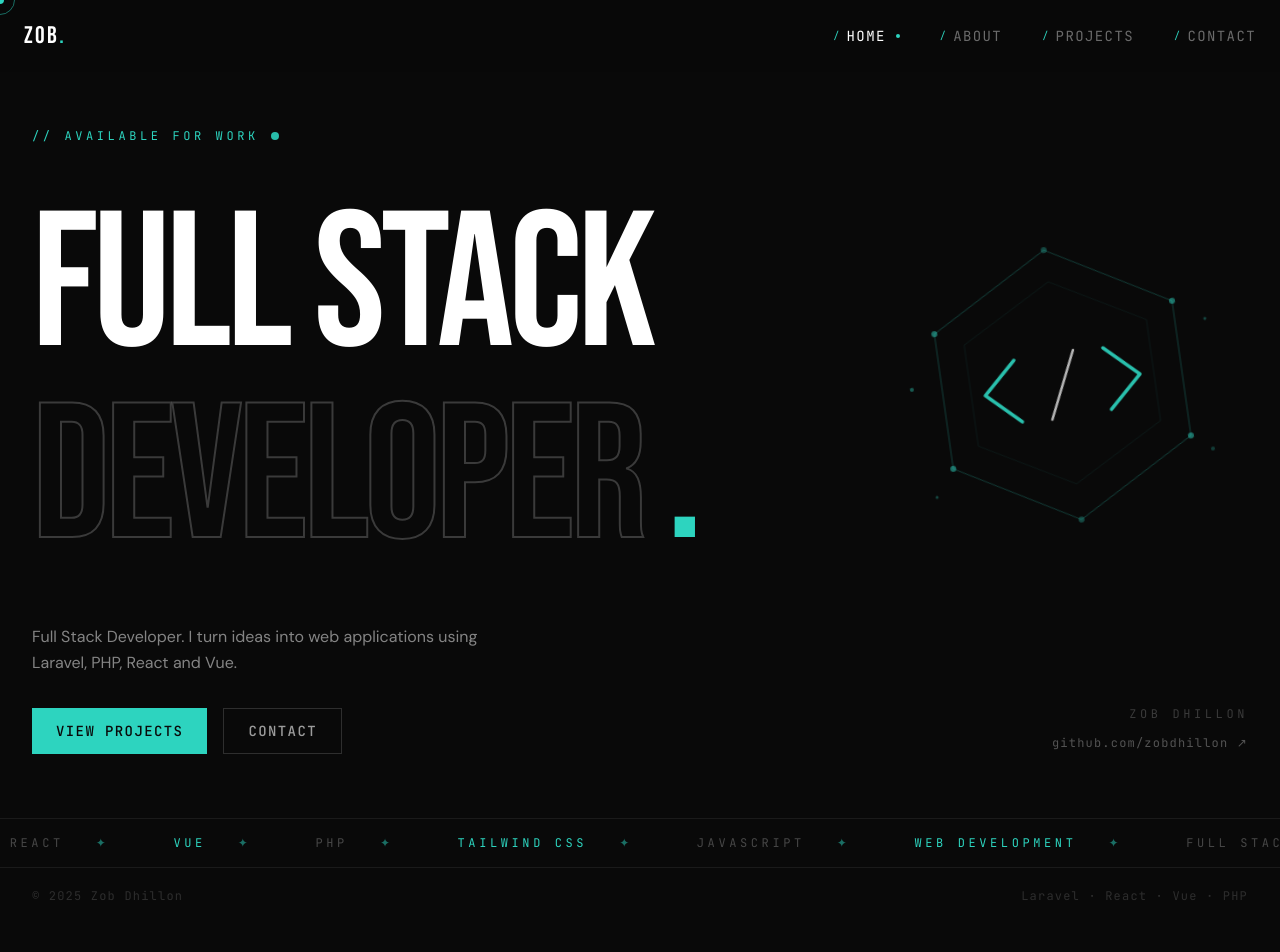
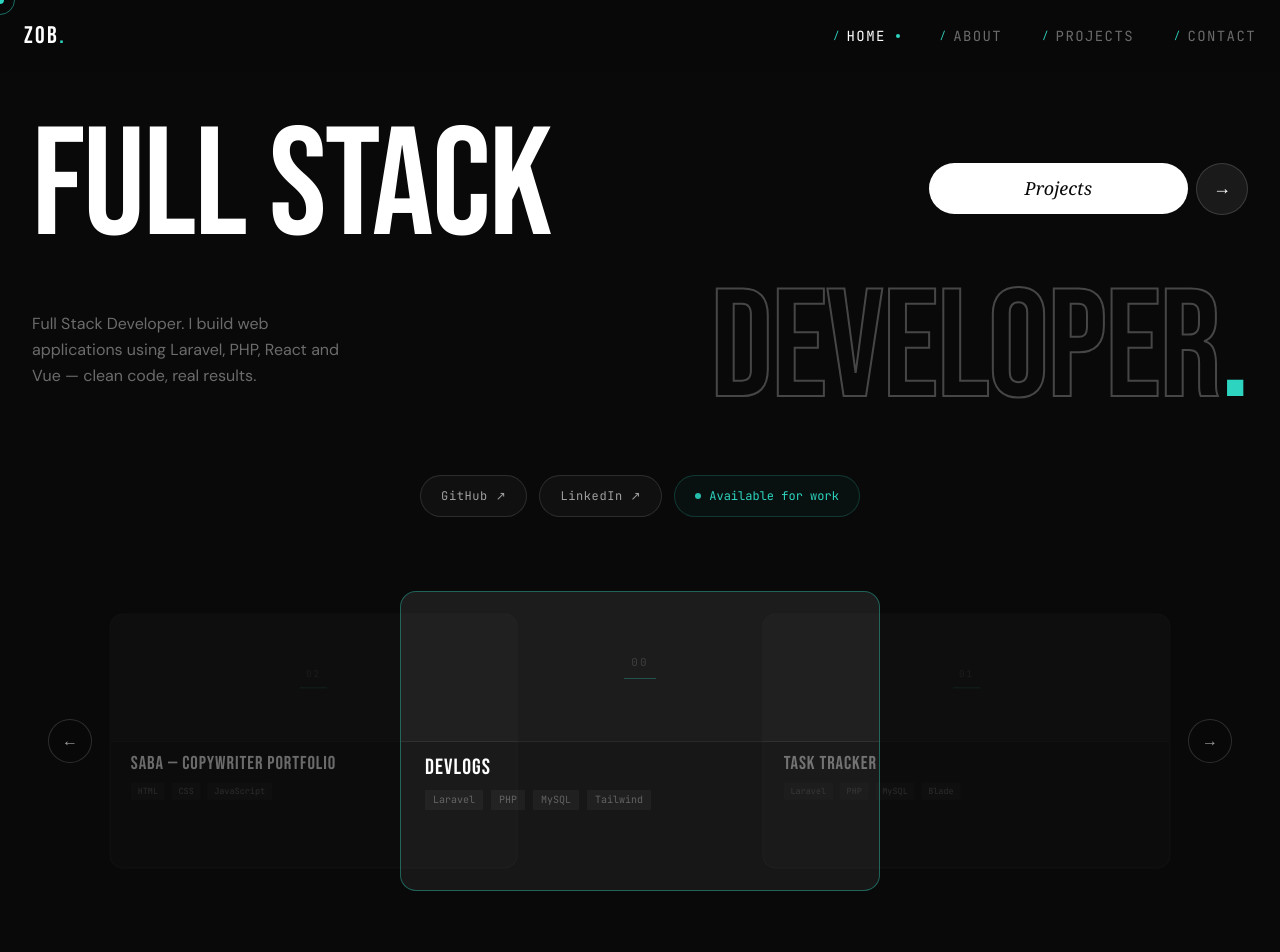
Before and after one commit to zobdhillon/zobportfolio, a React (Vite) app: page / in a window 1280 px wide. Shown: the top 952 px of the page. Built offline with nearby package versions, Linux system fonts and the light colour scheme.

Commit message:
feat: redesign home page with centered carousel and reference layout

```diff
--- a/src/pages/Home.jsx
+++ b/src/pages/Home.jsx
@@ -1,5 +1,260 @@
+import { useEffect, useRef, useState } from "react";
 import Marquee from "../components/Marquee";
-import { useEffect, useRef } from "react";
+
+const projects = [
+  {
+    num: "00",
+    title: "DevLogs",
+    description:
+      "A full stack developer-focused social platform built with Laravel. Create posts, track learning progress, set goals, and interact with other developers.",
+    tags: ["Laravel", "PHP", "MySQL", "Tailwind"],
+    live: "https://devlogs.42web.io",
+    github: "https://github.com/zobdhillon/devlogs",
+    image: null,
+  },
+  {
+    num: "01",
+    title: "Task Tracker",
+    description:
+      "A full stack task management app with authentication, CRUD operations, dark mode, and a clean Tailwind UI built with Laravel Breeze.",
+    tags: ["Laravel", "PHP", "MySQL", "Blade"],
+    github: "https://github.com/zobdhillon/TaskTracker",
+    image: null,
+  },
+  {
+    num: "02",
+    title: "Saba — Copywriter Portfolio",
+    description:
+      "A portfolio site designed and built for a professional copywriter. Clean layout, responsive design, smooth interactions. A real client project.",
+    tags: ["HTML", "CSS", "JavaScript"],
+    live: "https://sabach.netlify.app/",
+    image: null,
+  },
+];
+
+const socials = [
+  { label: "GitHub", href: "https://github.com/zobdhillon" },
+  { label: "LinkedIn", href: "https://linkedin.com" },
+];
+
+function ProjectCarousel() {
+  const containerRef = useRef(null);
+  const [containerWidth, setContainerWidth] = useState(900);
+  const [active, setActive] = useState(0);
+  const count = projects.length;
+
+  useEffect(() => {
+    const el = containerRef.current;
+    if (!el) return;
+    const update = () => setContainerWidth(el.clientWidth);
+    update();
+    const observer = new ResizeObserver(update);
+    observer.observe(el);
+    return () => observer.disconnect();
+  }, []);
+
+  const cardWidth = Math.min(480, Math.max(260, containerWidth * 0.46));
+  const step = Math.min(cardWidth * 0.68, containerWidth / 2);
+  const go = (dir) => setActive((prev) => (prev + dir + count) % count);
+
+  return (
+    <div className="mt-16 pb-20">
+      <div
+        ref={containerRef}
+        className="relative w-full overflow-hidden"
+        style={{ height: "320px" }}
+      >
+        {projects.map((project, i) => {
+          let offset = (((i - active) % count) + count) % count;
+          if (offset > count / 2) offset -= count;
+
+          const isCenter = offset === 0;
+          const isVisible = Math.abs(offset) <= 1;
+          const scale = isCenter ? 1 : 0.85;
+          const opacity = isCenter ? 1 : isVisible ? 0.4 : 0;
+
+          return (
+            <article
+              key={project.num}
+              className="group absolute top-1/2 left-1/2 overflow-hidden transition-all duration-500 ease-out"
+              style={{
+                width: cardWidth,
+                height: "300px",
+                borderRadius: "16px",
+                transform: `translate(-50%, -50%) translateX(${offset * step}px) scale(${scale})`,
+                opacity,
+                zIndex: isCenter ? 20 : 10 - Math.abs(offset),
+                pointerEvents: isCenter ? "auto" : "none",
+                background: isCenter
+                  ? "rgba(255,255,255,0.06)"
+                  : "rgba(255,255,255,0.03)",
+                border: `1px solid ${isCenter ? "rgba(45,212,191,0.4)" : "rgba(255,255,255,0.08)"}`,
+              }}
+            >
+              {/* Cover image area */}
+              <div
+                className="relative w-full flex items-center justify-center"
+                style={{
+                  height: "150px",
+                  background: "rgba(255,255,255,0.02)",
+                  borderBottom: "1px solid rgba(255,255,255,0.06)",
+                }}
+              >
+                {project.image ? (
+                  <img
+                    src={project.image}
+                    alt={project.title}
+                    className="w-full h-full object-cover"
+                  />
+                ) : (
+                  <div className="flex flex-col items-center gap-2">
+                    <span
+                      style={{
+                        color: "rgba(255,255,255,0.15)",
+                        fontSize: "11px",
+                        fontFamily: "'JetBrains Mono', monospace",
+                        letterSpacing: "0.2em",
+                      }}
+                    >
+                      {project.num}
+                    </span>
+                    <div
+                      style={{
+                        width: "32px",
+                        height: "1px",
+                        background: "rgba(45,212,191,0.3)",
+                      }}
+                    />
+                  </div>
+                )}
+              </div>
+
+              {/* Title — visible by default, fades on hover */}
+              <div
+                className="absolute px-6 transition-opacity duration-300 group-hover:opacity-0"
+                style={{ top: "162px" }}
+              >
+                <h3
+                  className="text-white leading-tight"
+                  style={{
+                    fontFamily: "'Bebas Neue', sans-serif",
+                    fontSize: "22px",
+                    letterSpacing: "0.05em",
+                  }}
+                >
+                  {project.title}
+                </h3>
+                <div className="flex gap-2 mt-2 flex-wrap">
+                  {project.tags.map((tag) => (
+                    <span
+                      key={tag}
+                      className="text-xs px-2 py-0.5"
+                      style={{
+                        color: "rgba(255,255,255,0.3)",
+                        background: "rgba(255,255,255,0.04)",
+                        fontFamily: "'JetBrains Mono', monospace",
+                        fontSize: "10px",
+                      }}
+                    >
+                      {tag}
+                    </span>
+                  ))}
+                </div>
+              </div>
+
+              {/* Description — slides up on hover */}
+              <div
+                className="absolute inset-x-0 bottom-0 translate-y-full transition-transform duration-300 ease-out group-hover:translate-y-0 p-6"
+                style={{
+                  background: "rgba(9,9,9,0.95)",
+                  borderTop: "1px solid rgba(45,212,191,0.15)",
+                }}
+              >
+                <p
+                  className="text-sm leading-relaxed mb-4"
+                  style={{
+                    color: "rgba(255,255,255,0.5)",
+                    fontFamily: "'DM Sans', sans-serif",
+                  }}
+                >
+                  {project.description}
+                </p>
+                <div className="flex gap-3">
+                  {project.live && (
+                    <a
+                      href={project.live}
+                      target="_blank"
+                      rel="noreferrer"
+                      className="px-4 py-2 text-xs tracking-widest uppercase transition-colors hover:opacity-80"
+                      style={{
+                        background: "#2DD4BF",
+                        color: "#090909",
+                        fontFamily: "'JetBrains Mono', monospace",
+                        borderRadius: "4px",
+                      }}
+                    >
+                      Live ↗
+                    </a>
+                  )}
+                  {project.github && (
+                    <a
+                      href={project.github}
+                      target="_blank"
+                      rel="noreferrer"
+                      className="px-4 py-2 text-xs tracking-widest uppercase transition-colors hover:border-white/40"
+                      style={{
+                        border: "1px solid rgba(255,255,255,0.15)",
+                        color: "rgba(255,255,255,0.5)",
+                        fontFamily: "'JetBrains Mono', monospace",
+                        borderRadius: "4px",
+                      }}
+                    >
+                      GitHub ↗
+                    </a>
+                  )}
+                </div>
+              </div>
+            </article>
+          );
+        })}
+
+        {/* Side arrows — vertically centered on cards */}
+        <button
+          onClick={() => go(-1)}
+          aria-label="Previous project"
+          className="absolute top-1/2 -translate-y-1/2 flex items-center justify-center transition-colors duration-200 hover:border-teal-400/50 z-30"
+          style={{
+            left: "16px",
+            width: "44px",
+            height: "44px",
+            borderRadius: "50%",
+            border: "1px solid rgba(255,255,255,0.15)",
+            background: "rgba(9,9,9,0.8)",
+            color: "rgba(255,255,255,0.6)",
+          }}
+        >
+          ←
+        </button>
+        <button
+          onClick={() => go(1)}
+          aria-label="Next project"
+          className="absolute top-1/2 -translate-y-1/2 flex items-center justify-center transition-colors duration-200 hover:border-teal-400/50 z-30"
+          style={{
+            right: "16px",
+            width: "44px",
+            height: "44px",
+            borderRadius: "50%",
+            border: "1px solid rgba(255,255,255,0.15)",
+            background: "rgba(9,9,9,0.8)",
+            color: "rgba(255,255,255,0.6)",
+          }}
+        >
+          →
+        </button>
+      </div>
+    </div>
+  );
+}
 
 export default function Home() {
   const heroRef = useRef(null);
@@ -8,212 +263,154 @@ export default function Home() {
     const els = heroRef.current?.querySelectorAll(".reveal");
     if (!els) return;
     els.forEach((el, i) => {
-      setTimeout(() => {
-        el.classList.add("show");
-      }, i * 120);
+      setTimeout(() => el.classList.add("show"), i * 120);
     });
   }, []);
 
   return (
-    <div className="min-h-screen flex flex-col">
-      <section
-        ref={heroRef}
-        className="flex-1 flex flex-col justify-center px-8 pt-32 pb-16 max-w-7xl mx-auto w-full relative overflow-hidden"
-      >
-        {/* Hero SVG — unchanged */}
-        <div
-          style={{
-            position: "absolute",
-            right: "-2%",
-            top: "50%",
-            transform: "translateY(-50%)",
-            width: "480px",
-            height: "480px",
-            pointerEvents: "none",
-          }}
-        >
-          <svg
-            width="100%"
-            viewBox="0 0 480 480"
-            xmlns="http://www.w3.org/2000/svg"
-          >
-            <style>{`
-              @keyframes float {
-                0%, 100% { transform: translateY(0px) rotate(-8deg); }
-                50% { transform: translateY(-18px) rotate(-8deg); }
-              }
-              .symbol-group {
-                animation: float 6s ease-in-out infinite;
-                transform-origin: 240px 240px;
-              }
-            `}</style>
-            <g className="symbol-group">
-              <polygon
-                points="240,80 360,148 360,284 240,352 120,284 120,148"
-                fill="none"
-                stroke="#2DD4BF"
-                strokeWidth="1"
-                opacity="0.25"
-              />
-              <polygon
-                points="240,112 332,163 332,265 240,316 148,265 148,163"
-                fill="none"
-                stroke="#2DD4BF"
-                strokeWidth="0.6"
-                opacity="0.12"
-              />
-              <path
-                d="M195 185 L162 216 L195 247"
-                fill="none"
-                stroke="#2DD4BF"
-                strokeWidth="3.5"
-                strokeLinecap="round"
-                strokeLinejoin="round"
-                opacity="0.9"
-              />
-              <path
-                d="M285 185 L318 216 L285 247"
-                fill="none"
-                stroke="#2DD4BF"
-                strokeWidth="3.5"
-                strokeLinecap="round"
-                strokeLinejoin="round"
-                opacity="0.9"
-              />
-              <line
-                x1="255"
-                y1="183"
-                x2="225"
-                y2="249"
-                stroke="#ffffff"
-                strokeWidth="2.5"
-                strokeLinecap="round"
-                opacity="0.7"
-              />
-              <circle cx="120" cy="148" r="3" fill="#2DD4BF" opacity="0.5" />
-              <circle cx="360" cy="148" r="3" fill="#2DD4BF" opacity="0.5" />
-              <circle cx="360" cy="284" r="3" fill="#2DD4BF" opacity="0.5" />
-              <circle cx="120" cy="284" r="3" fill="#2DD4BF" opacity="0.5" />
-              <circle cx="240" cy="80" r="3" fill="#2DD4BF" opacity="0.3" />
-              <circle cx="240" cy="352" r="3" fill="#2DD4BF" opacity="0.3" />
-              <circle cx="90" cy="200" r="2" fill="#2DD4BF" opacity="0.4" />
-              <circle cx="390" cy="170" r="1.5" fill="#2DD4BF" opacity="0.3" />
-              <circle cx="380" cy="300" r="2" fill="#2DD4BF" opacity="0.25" />
-              <circle cx="100" cy="310" r="1.5" fill="#2DD4BF" opacity="0.3" />
-            </g>
-          </svg>
-        </div>
-
-        <div className="reveal flex items-center gap-3 mb-12">
-          <span
-            className="text-xs tracking-[0.3em] uppercase"
+    <div ref={heroRef} className="min-h-screen flex flex-col">
+      <div className="flex-1 px-8 pt-28 max-w-7xl mx-auto w-full">
+        {/* Row 1 — "FULL STACK" + Projects pill */}
+        <div className="reveal flex items-center justify-between gap-6 mb-2">
+          <h1
+            className="text-[clamp(4rem,12vw,11rem)] leading-none text-white"
             style={{
-              color: "#2DD4BF",
-              fontFamily: "'JetBrains Mono', monospace",
+              fontFamily: "'Bebas Neue', sans-serif",
+              letterSpacing: "-0.01em",
             }}
-          >
-            // Available for work
-          </span>
-          <span
-            className="w-2 h-2 rounded-full animate-pulse"
-            style={{ backgroundColor: "#2DD4BF" }}
-          />
-        </div>
-
-        <div className="reveal overflow-hidden">
-          <h1
-            className="text-[clamp(5rem,15vw,14rem)] leading-none tracking-tight text-white"
-            style={{ fontFamily: "'Bebas Neue', sans-serif" }}
           >
             FULL STACK
           </h1>
+
+          {/* Projects pill */}
+          <button
+            onClick={() =>
+              document
+                .getElementById("projects")
+                ?.scrollIntoView({ behavior: "smooth" })
+            }
+            className="flex-shrink-0 flex items-center gap-2 transition-all duration-200 hover:opacity-80"
+            style={{
+              background: "transparent",
+              border: "none",
+              padding: 0,
+              cursor: "pointer",
+            }}
+          >
+            {/* White pill */}
+            <span
+              className="flex items-center px-24 py-3"
+              style={{
+                borderRadius: "999px",
+                background: "white",
+                color: "#090909",
+                fontFamily: "Georgia, serif",
+                fontSize: "18px",
+                fontStyle: "italic",
+              }}
+            >
+              Projects
+            </span>
+
+            {/* Separate dark circle with arrow */}
+            <span
+              className="flex items-center justify-center flex-shrink-0"
+              style={{
+                width: "52px",
+                height: "52px",
+                borderRadius: "50%",
+                background: "#1a1a1a",
+                border: "1px solid rgba(255,255,255,0.15)",
+                color: "white",
+                fontSize: "18px",
+              }}
+            >
+              →
+            </span>
+          </button>
         </div>
 
-        <div className="reveal overflow-hidden flex items-end gap-6">
-          <h1
-            className="text-[clamp(5rem,15vw,14rem)] leading-none tracking-tight"
+        {/* Row 2 — description left + "DEVELOPER." right */}
+        <div className="reveal flex items-center justify-between gap-8 mb-12">
+          <p
+            className="max-w-xs text-base leading-relaxed"
+            style={{
+              color: "rgba(255,255,255,0.4)",
+              fontFamily: "'DM Sans', sans-serif",
+            }}
+          >
+            Full Stack Developer. I build web applications using Laravel, PHP,
+            React and Vue — clean code, real results.
+          </p>
+
+          <h2
+            className="text-[clamp(4rem,12vw,11rem)] leading-none flex-shrink-0"
             style={{
               fontFamily: "'Bebas Neue', sans-serif",
               color: "transparent",
-              WebkitTextStroke: "2px rgba(255,255,255,0.2)",
+              WebkitTextStroke: "2px rgba(255,255,255,0.25)",
+              letterSpacing: "-0.01em",
             }}
           >
             DEVELOPER
-          </h1>
-          <span
-            className="text-[clamp(5rem,15vw,14rem)] leading-none"
-            style={{ fontFamily: "'Bebas Neue', sans-serif", color: "#2DD4BF" }}
-          >
-            .
-          </span>
+            <span style={{ color: "#2DD4BF", WebkitTextStroke: "0" }}>.</span>
+          </h2>
         </div>
 
-        <div className="reveal mt-12 flex items-end justify-between flex-wrap gap-8">
-          <div className="max-w-md">
-            <p
-              className="text-white/50 text-base leading-relaxed"
-              style={{ fontFamily: "'DM Sans', sans-serif" }}
-            >
-              Full Stack Developer. I turn ideas into web applications using
-              Laravel, PHP, React and Vue.
-            </p>
-            <div className="flex gap-4 mt-8">
-              <button
-                onClick={() =>
-                  document
-                    .getElementById("projects")
-                    ?.scrollIntoView({ behavior: "smooth" })
-                }
-                className="px-6 py-3 text-sm tracking-widest uppercase font-medium transition-all duration-200 hover:opacity-80"
-                style={{
-                  backgroundColor: "#2DD4BF",
-                  color: "#090909",
-                  fontFamily: "'JetBrains Mono', monospace",
-                }}
-              >
-                View Projects
-              </button>
-              <button
-                onClick={() =>
-                  document
-                    .getElementById("contact")
-                    ?.scrollIntoView({ behavior: "smooth" })
-                }
-                className="px-6 py-3 text-sm tracking-widest uppercase font-medium border transition-all duration-200 hover:border-white/40"
-                style={{
-                  border: "1px solid rgba(255,255,255,0.15)",
-                  color: "rgba(255,255,255,0.6)",
-                  fontFamily: "'JetBrains Mono', monospace",
-                }}
-              >
-                Contact
-              </button>
-            </div>
-          </div>
-
-          <div className="text-right">
-            <p
-              className="text-white/20 text-xs tracking-[0.3em] uppercase mb-2"
-              style={{ fontFamily: "'JetBrains Mono', monospace" }}
-            >
-              Zob Dhillon
-            </p>
+        {/* Row 3 — Social pills */}
+        <div className="reveal flex flex-wrap justify-center gap-3 mb-4">
+          {socials.map(({ label, href }) => (
             <a
-              href="https://github.com/zobdhillon"
+              key={label}
+              href={href}
               target="_blank"
               rel="noreferrer"
-              className="text-white/30 text-xs tracking-widest hover:text-white/70 transition-colors"
-              style={{ fontFamily: "'JetBrains Mono', monospace" }}
+              className="flex items-center gap-2 px-5 py-2.5 transition-colors duration-200 hover:border-teal-400/50 text-sm"
+              style={{
+                borderRadius: "999px",
+                border: "1px solid rgba(255,255,255,0.12)",
+                background: "rgba(255,255,255,0.03)",
+                color: "rgba(255,255,255,0.6)",
+                fontFamily: "'JetBrains Mono', monospace",
+                fontSize: "12px",
+                letterSpacing: "0.05em",
+              }}
             >
-              github.com/zobdhillon ↗
+              {label} ↗
             </a>
+          ))}
+
+          {/* Available for work pill */}
+          <div
+            className="flex items-center gap-2 px-5 py-2.5 text-sm"
+            style={{
+              borderRadius: "999px",
+              border: "1px solid rgba(45,212,191,0.2)",
+              background: "rgba(45,212,191,0.04)",
+              color: "#2DD4BF",
+              fontFamily: "'JetBrains Mono', monospace",
+              fontSize: "12px",
+            }}
+          >
+            <span
+              className="w-1.5 h-1.5 rounded-full animate-pulse"
+              style={{ background: "#2DD4BF" }}
+            />
+            Available for work
           </div>
         </div>
-      </section>
 
+        {/* Carousel */}
+        <div className="reveal">
+          <ProjectCarousel />
+        </div>
+      </div>
+
+      {/* Marquee */}
       <Marquee />
 
-      <div className="px-8 py-5 flex items-center justify-between">
+      {/* Footer strip */}
+      <div className="px-8 py-5 flex items-center justify-between max-w-7xl mx-auto w-full">
         <span
           className="text-white/15 text-xs tracking-widest"
           style={{ fontFamily: "'JetBrains Mono', monospace" }}
```
